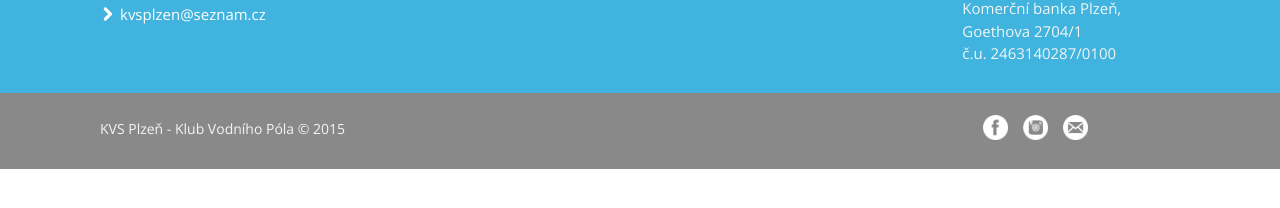
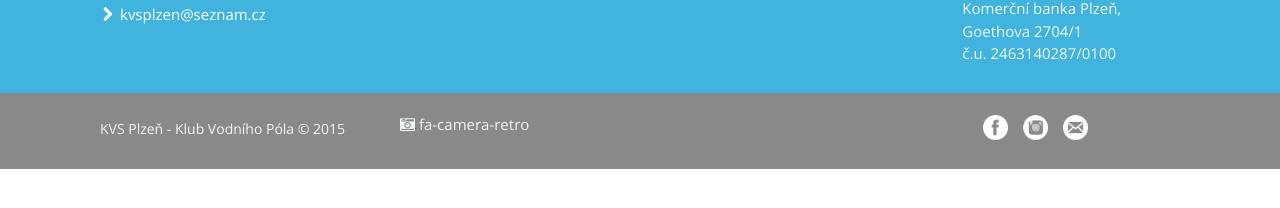
Before and after one commit to SteveVil/KVS-web, a Jekyll site: the page built from index.html, in a window 1280 px wide. Shown: the part 395-603 px from the top of the page. Built offline with Jekyll 4.4.1, drawn with Linux system fonts in a browser that asks for light colours; nearby versions of some CDN libraries.

Commit message:
Update footer.html

```diff
--- a/_includes/footer.html
+++ b/_includes/footer.html
@@ -36,7 +36,7 @@
 			 	<li class="email"><a href="mailto:kvsplzen@seznam.cz" Title="Email">Email</a></li>
 			 </div>
 
-			 <a href="htt"></a><span class="icon-facebook3">&#xea8e;</span></a>
+			 <a href="htt"></a><i class="fa fa-camera-retro"></i> fa-camera-retro</a>
 
 
 
```
